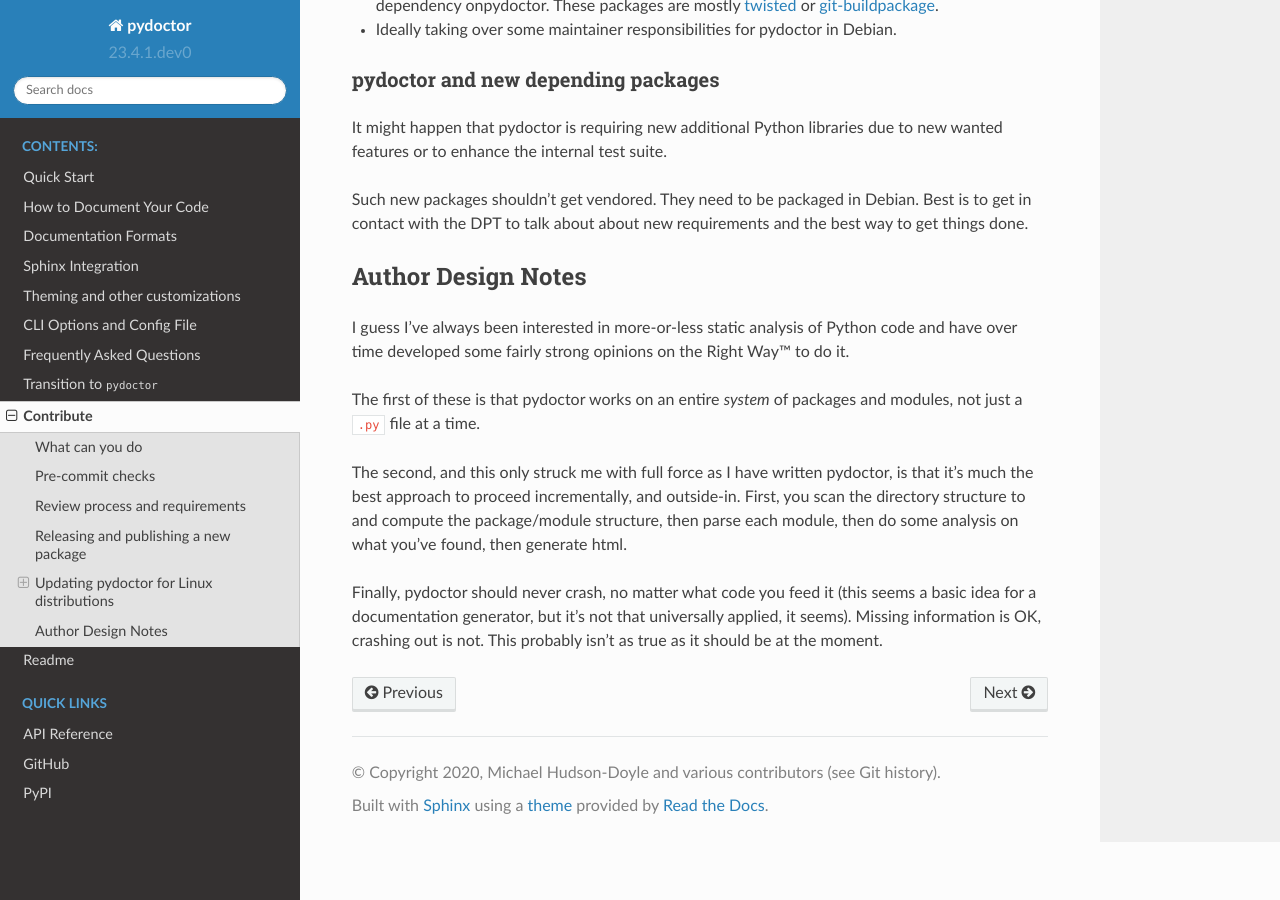
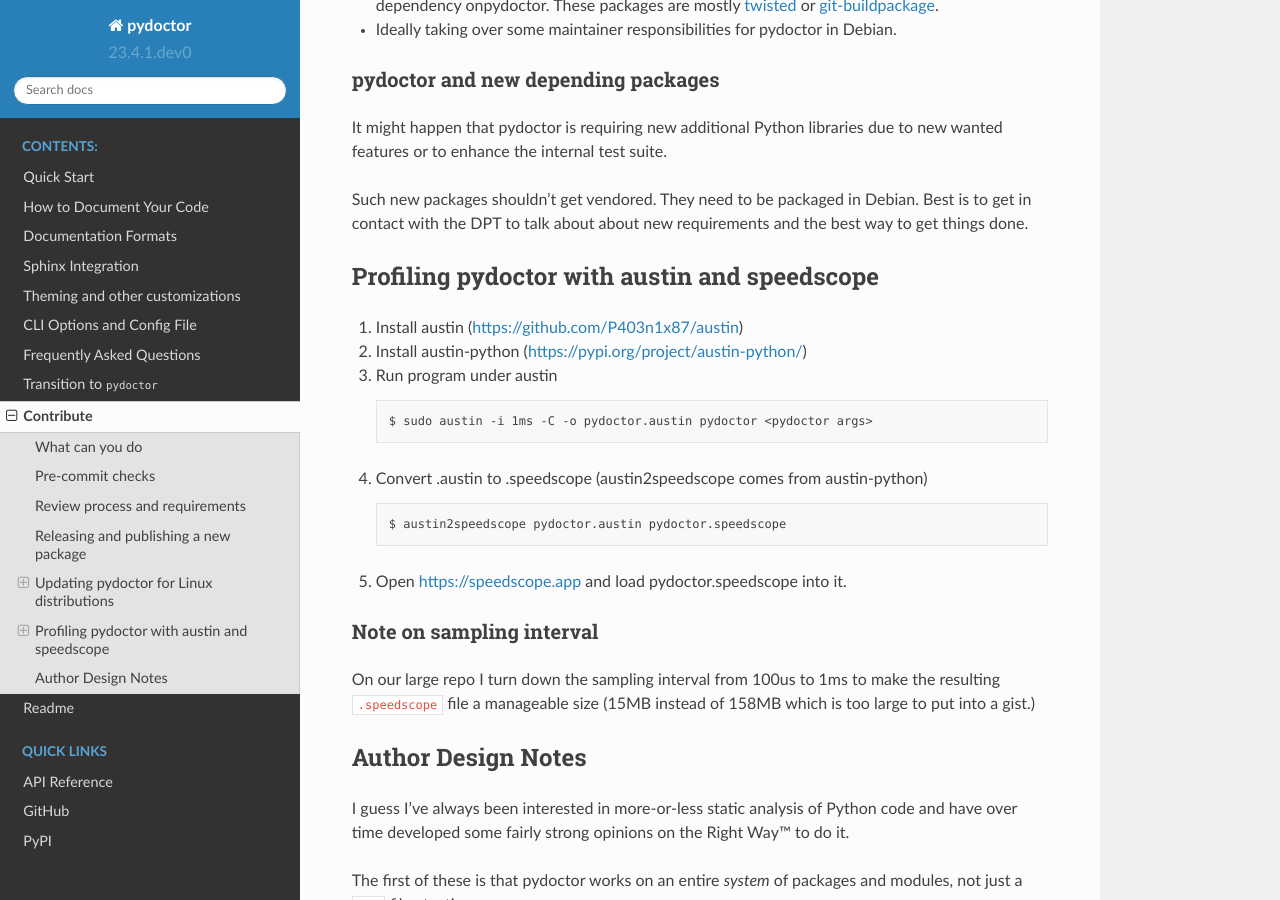
Before and after one commit to twisted/pydoctor, a Sphinx documentation site: the page built from docs/source/contrib.rst, in a window 1280 px wide and 900 px high, scrolled down 2864 px. Built offline with Sphinx 7.4.7 and the Read the Docs theme 2.0.0, drawn with Linux system fonts in a browser that asks for light colours.

Commit message:
Add a documentation section on profiling (#717)
* Add a section on profiling

```diff
--- a/docs/source/contrib.rst
+++ b/docs/source/contrib.rst
@@ -123,6 +123,32 @@
 Debian. Best is to get in contact with the DPT to talk about about new
 requirements and the best way to get things done.
 
+Profiling pydoctor with austin and speedscope
+---------------------------------------------
+
+1. Install austin (https://github.com/P403n1x87/austin)
+2. Install austin-python (https://pypi.org/project/austin-python/)
+3. Run program under austin
+
+   .. code::
+
+      $ sudo austin -i 1ms -C -o pydoctor.austin pydoctor <pydoctor args>
+
+4. Convert .austin to .speedscope (austin2speedscope comes from austin-python)
+
+   .. code::
+
+    $ austin2speedscope pydoctor.austin pydoctor.speedscope
+
+
+5. Open https://speedscope.app and load pydoctor.speedscope into it.
+
+Note on sampling interval
+~~~~~~~~~~~~~~~~~~~~~~~~~
+
+On our large repo I turn down the sampling interval from 100us to 1ms to make
+the resulting ``.speedscope`` file a manageable size (15MB instead of 158MB which is too large to put into a gist.)
+
 Author Design Notes
 -------------------
 
```
